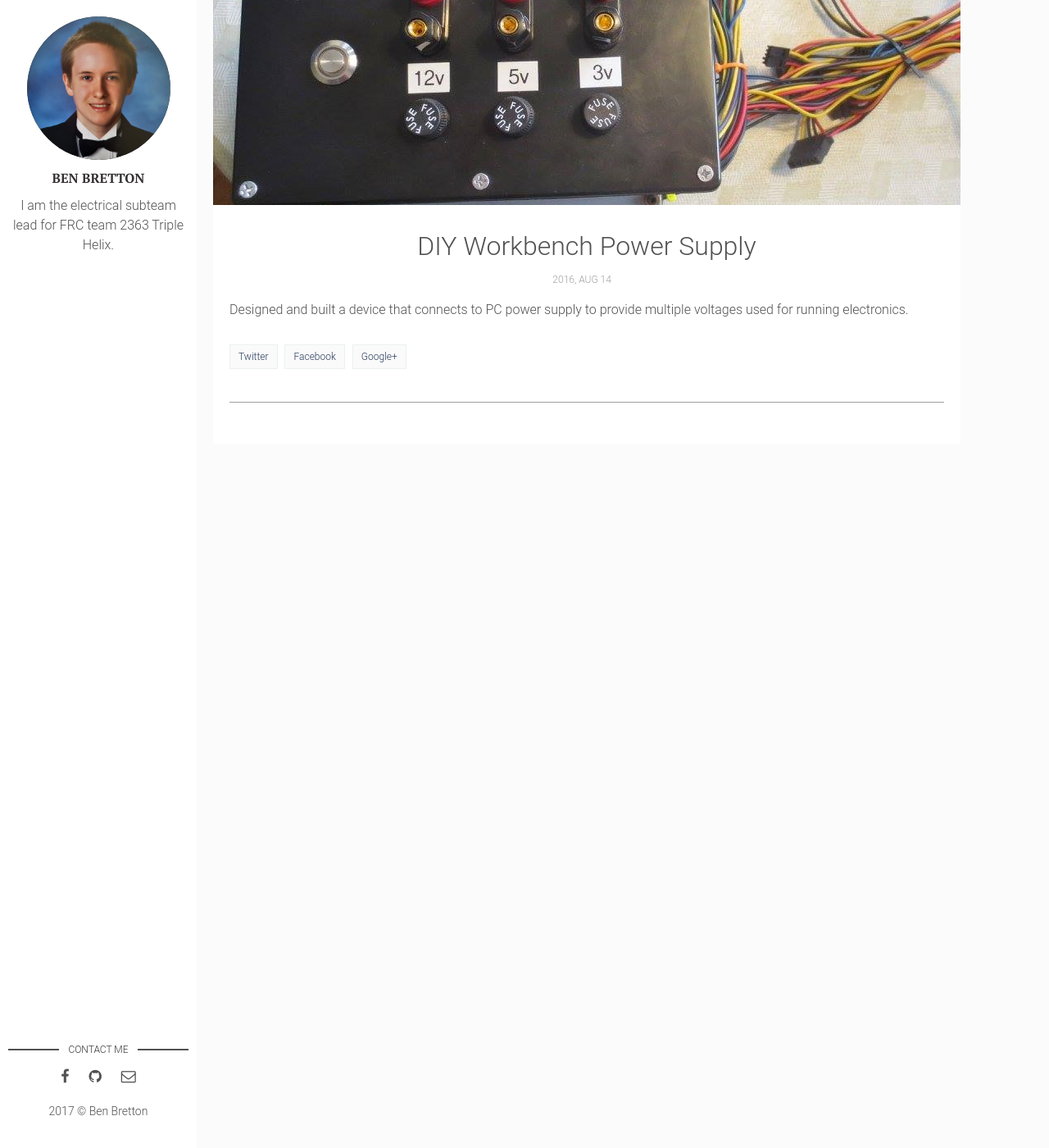
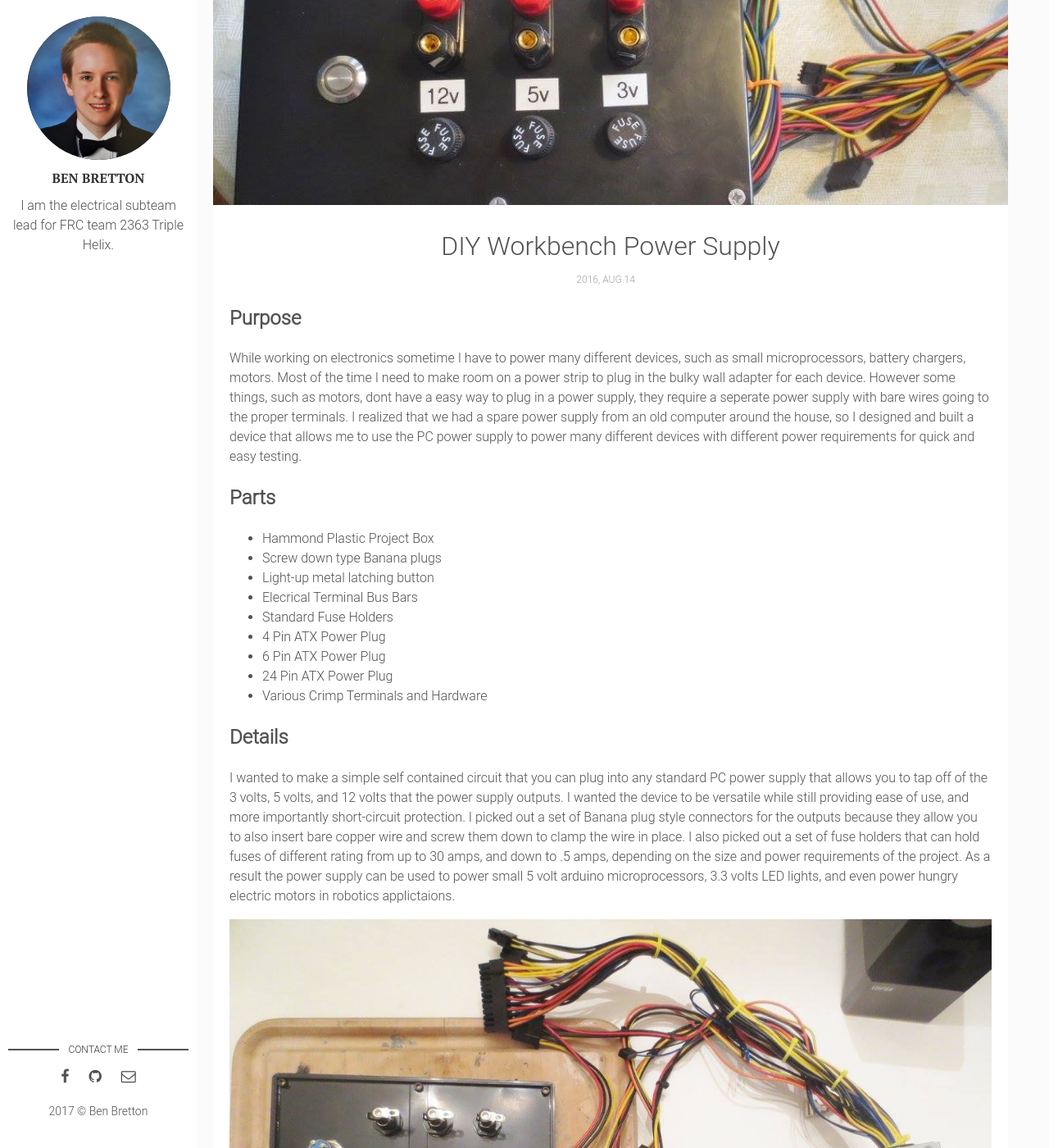
Before and after one commit to wbenb/wbenb.github.io, a Jekyll site: the page built from _posts/2016-08-14-power-supply.markdown, in a window 1280 px wide and 1400 px high, scrolled down 270 px. Shown: the whole window at 82% size. Built offline with Jekyll 4.4.1, drawn with Linux system fonts in a browser that asks for light colours; before the commit the page ends 900 px from its top, so only the background shows below that.

Commit message:
power supply details

```diff
--- a/_posts/2016-08-14-power-supply.markdown
+++ b/_posts/2016-08-14-power-supply.markdown
@@ -7,4 +7,21 @@
 tags:
 ---
 
-Designed and built a device that connects to PC power supply to provide multiple voltages used for running electronics.
+## Purpose
+While working on electronics sometime I have to power many different devices, such as small microprocessors, battery chargers, motors. Most of the time I need to make room on a power strip to plug in the bulky wall adapter for each device. However some things, such as motors, dont have a easy way to plug in a power supply, they require a seperate power supply with bare wires going to the proper terminals. I realized that we had a spare power supply from an old computer around the house, so I designed and built a device that allows me to use the PC power supply to power many different devices with different power requirements for quick and easy testing.
+
+## Parts
+* Hammond Plastic Project Box
+* Screw down type Banana plugs
+* Light-up metal latching button
+* Elecrical Terminal Bus Bars
+* Standard Fuse Holders
+* 4 Pin ATX Power Plug
+* 6 Pin ATX Power Plug
+* 24 Pin ATX Power Plug
+* Various Crimp Terminals and Hardware
+
+## Details
+I wanted to make a simple self contained circuit that you can plug into any standard PC power supply that allows you to tap off of the 3 volts, 5 volts, and 12 volts that the power supply outputs. I wanted the device to be versatile while still providing ease of use, and more importantly short-circuit protection. I picked out a set of Banana plug style connectors for the outputs because they allow you to also insert bare copper wire and screw them down to clamp the wire in place. I also picked out a set of fuse holders that can hold fuses of different rating from up to 30 amps, and down to .5 amps, depending on the size and power requirements of the project. As a result the power supply can be used to power small 5 volt arduino microprocessors, 3.3 volts LED lights, and even power hungry electric motors in robotics applictaions.
+
+![Inside of Power Supply](http://wbenb.github.io/assets/img/power-supply-inside.jpg)
```
Also changed, not shown: assets/img/power-supply-inside.jpg (added).
